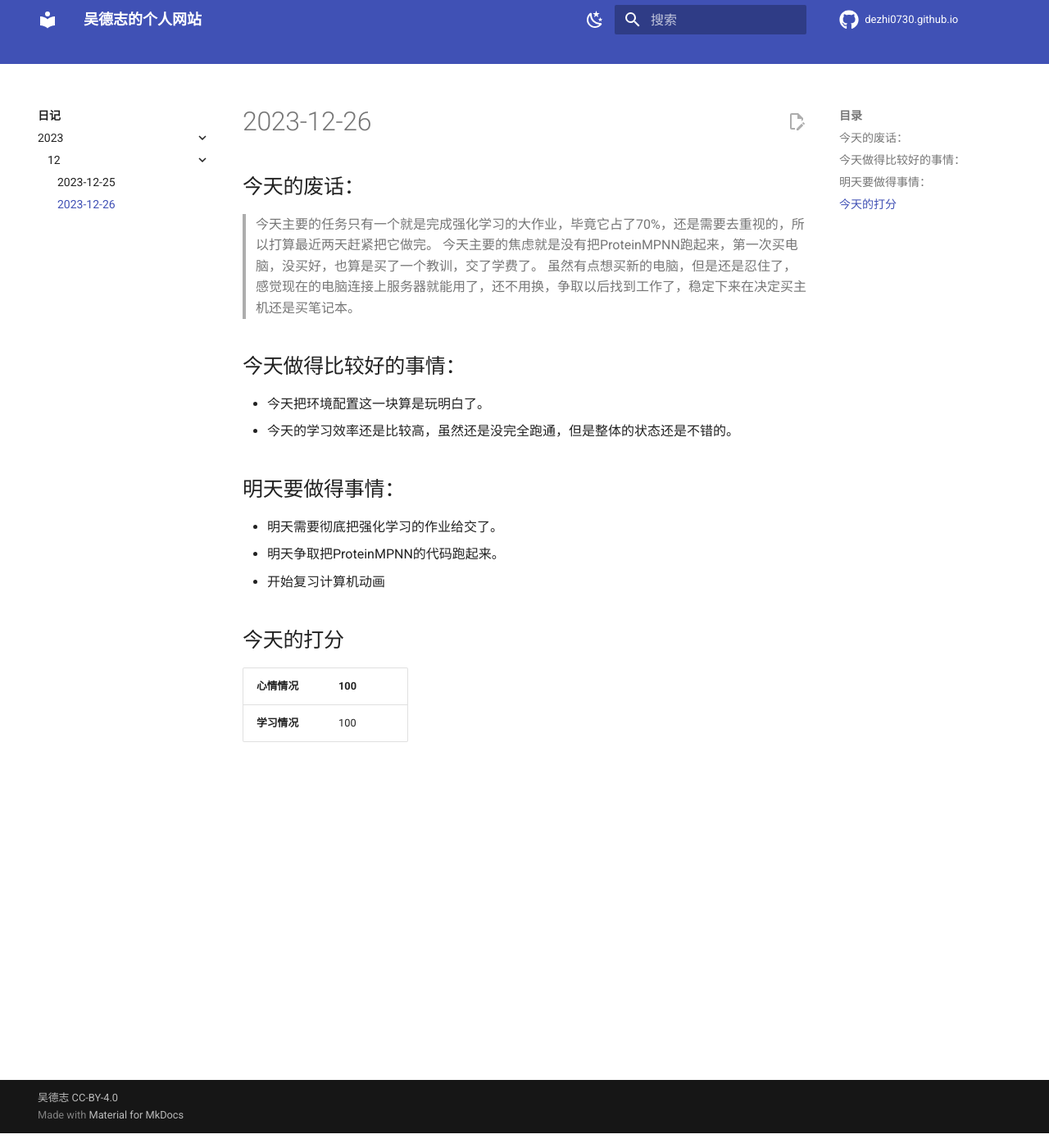
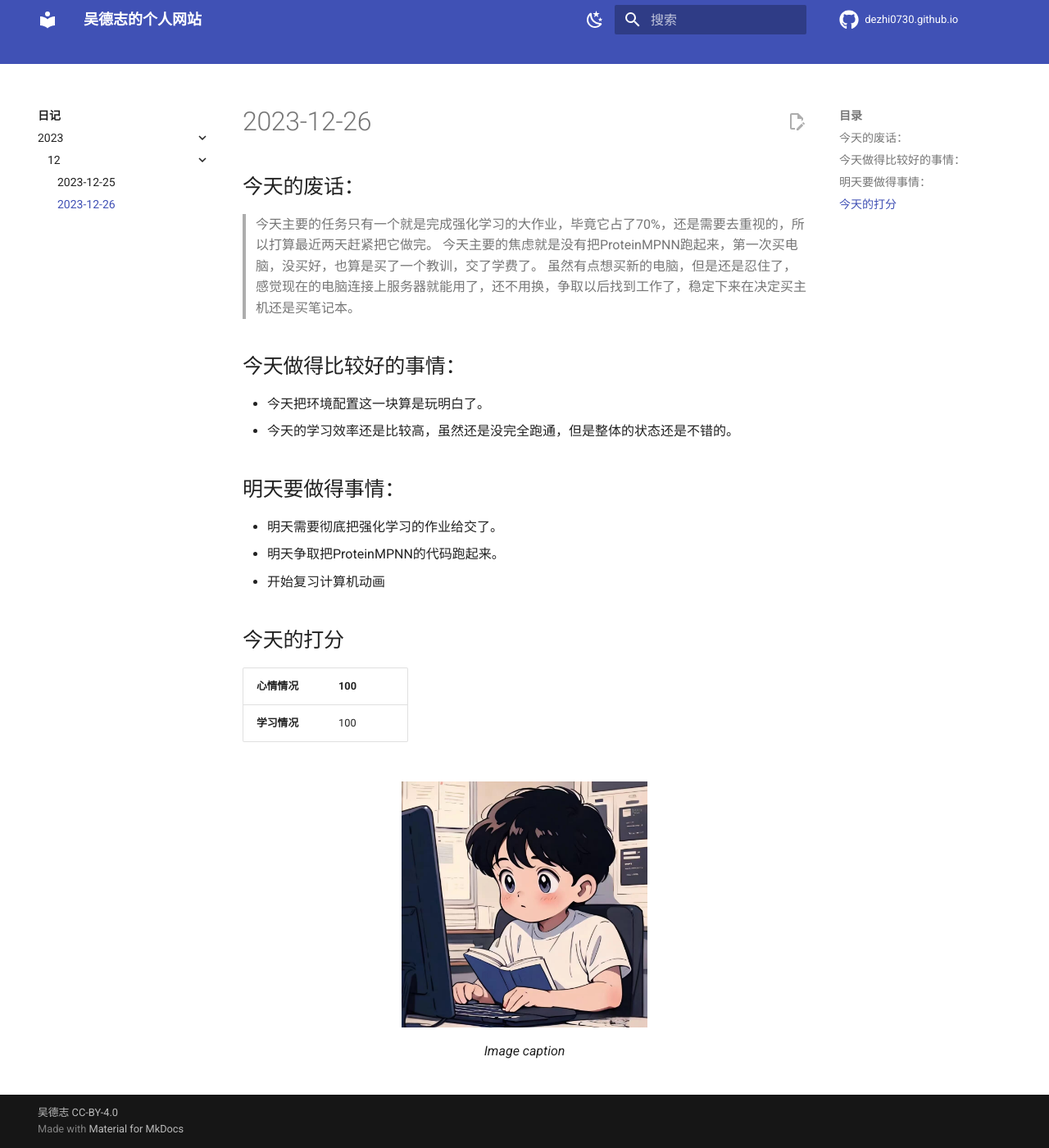
Before and after one commit to dezhi0730/dezhi0730.github.io, an MkDocs documentation site: the page built from docs/DIARY/2023/12/2023-12-26.md, in a window 1280 px wide and 1400 px high, scrolled down 18 px. Shown: the whole window at 82% size. Built offline with MkDocs 1.6.1 and Material for MkDocs 9.7.7, drawn with Linux system fonts in a browser that asks for light colours; nearby versions of some CDN libraries; library files that are not in the unit come from our copies; comment, search, counter and statistics services are not loaded.

Commit message:
"update"

```diff
--- a/docs/DIARY/2023/12/2023-12-26.md
+++ b/docs/DIARY/2023/12/2023-12-26.md
@@ -19,3 +19,8 @@
 |**心情情况**| 100  |
 |  ----  | ----  |
 |**学习情况**| 100 |
+
+<figure markdown>
+  ![Image title](./img/avatar.jpg){ width="300" }
+  <figcaption>Image caption</figcaption>
+</figure>
--- a/mkdocs.yml
+++ b/mkdocs.yml
@@ -205,6 +205,7 @@ plugins:
         - en
         - ja
   - tags # 给单篇文章添加标签 https://squidfunk.github.io/mkdocs-material/setup/setting-up-tags/?h=tags
+  - glightbox
 markdown_extensions:
   - pymdownx.arithmatex: # 数学公式支持
       generic: true
@@ -218,6 +219,7 @@ markdown_extensions:
   - meta # 支持Markdown文件上方自定义标题标签等
   - admonition # https://squidfunk.github.io/mkdocs-material/reference/admonitions/#inline-blocks
   - pymdownx.details # admonition需要
+  - md_in_html
 
 extra_javascript:
   # 数学公式支持
```
Also changed, not shown: docs/DIARY/2023/12/img/avatar.jpg (added).
